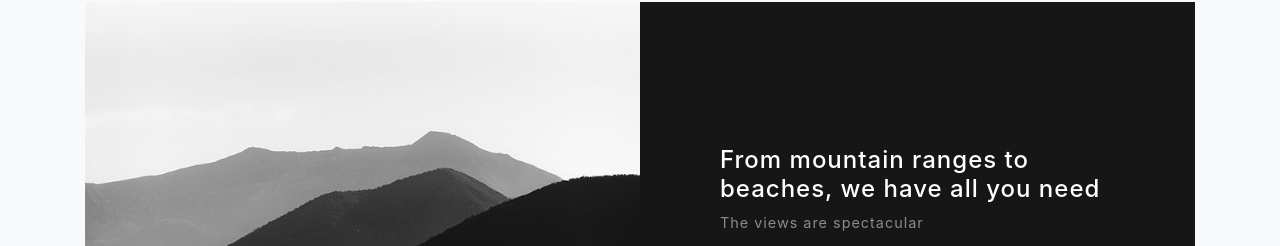
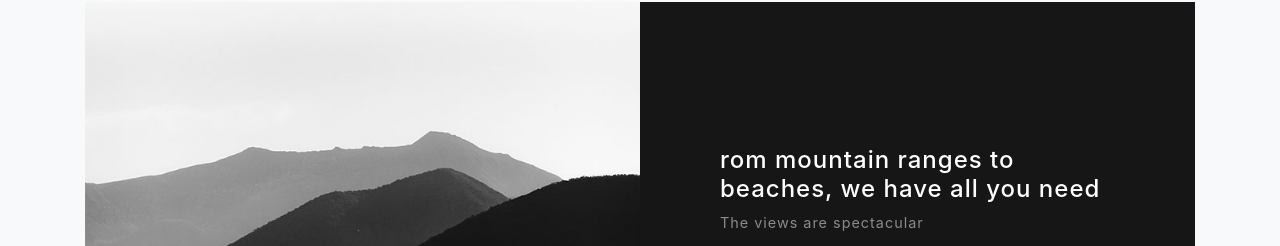
Before and after one commit to SyedSaifAli1234/syedsaifali1234.github.io, a website with bundled scripts: page index.html in a window 1280 px wide. Shown: the part 2109-2355 px from the top of the page. Built offline with nearby package versions, Linux system fonts and the light colour scheme.

Commit message:
Update index.html

```diff
--- a/index.html
+++ b/index.html
@@ -101,7 +101,7 @@
           <div class="bg-black text-center h-100 project">
             <div class="d-flex h-100">
               <div class="project-text w-100 my-auto text-center text-lg-left">
-                <h4 class="text-white">From mountain ranges to beaches, we have all you need</h4>
+                <h4 class="text-white">rom mountain ranges to beaches, we have all you need</h4>
                 <p class="mb-0 text-white-50">The views are spectacular</p>
                 <hr class="d-none d-lg-block mb-0 ml-0">
               </div>
```
